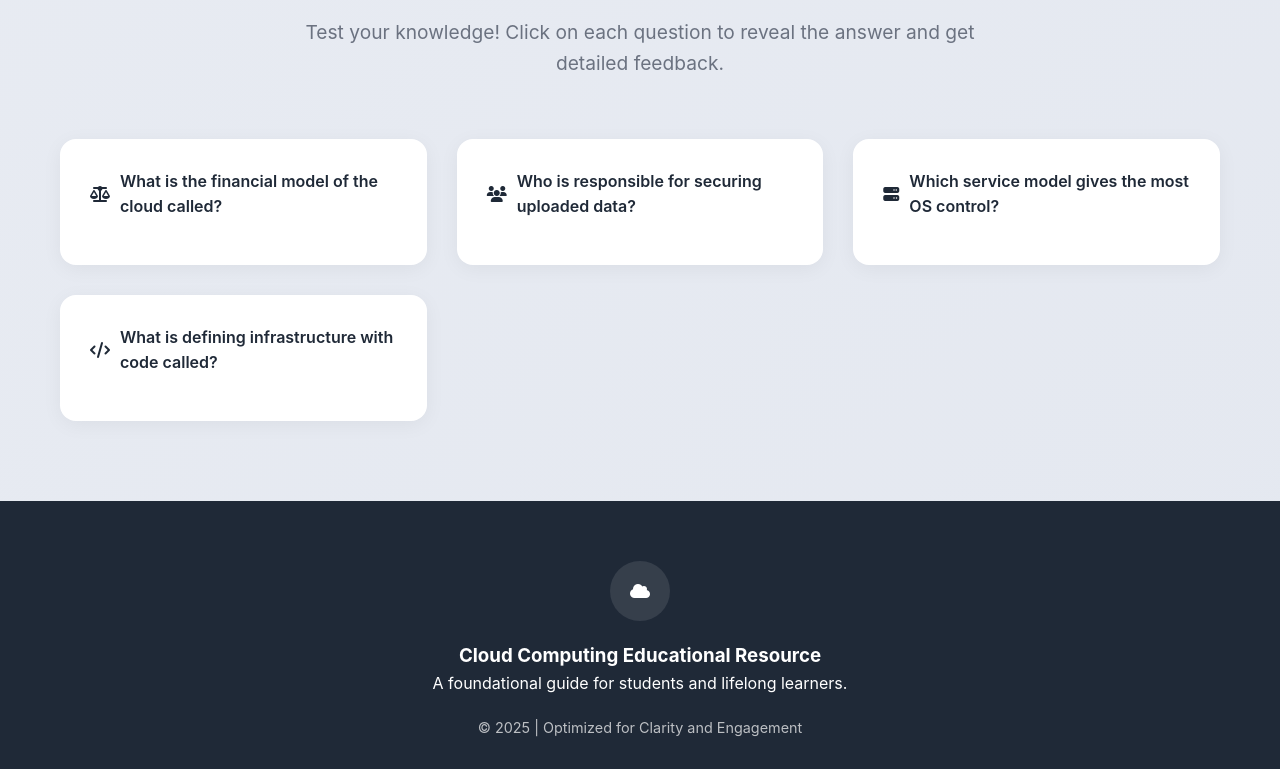
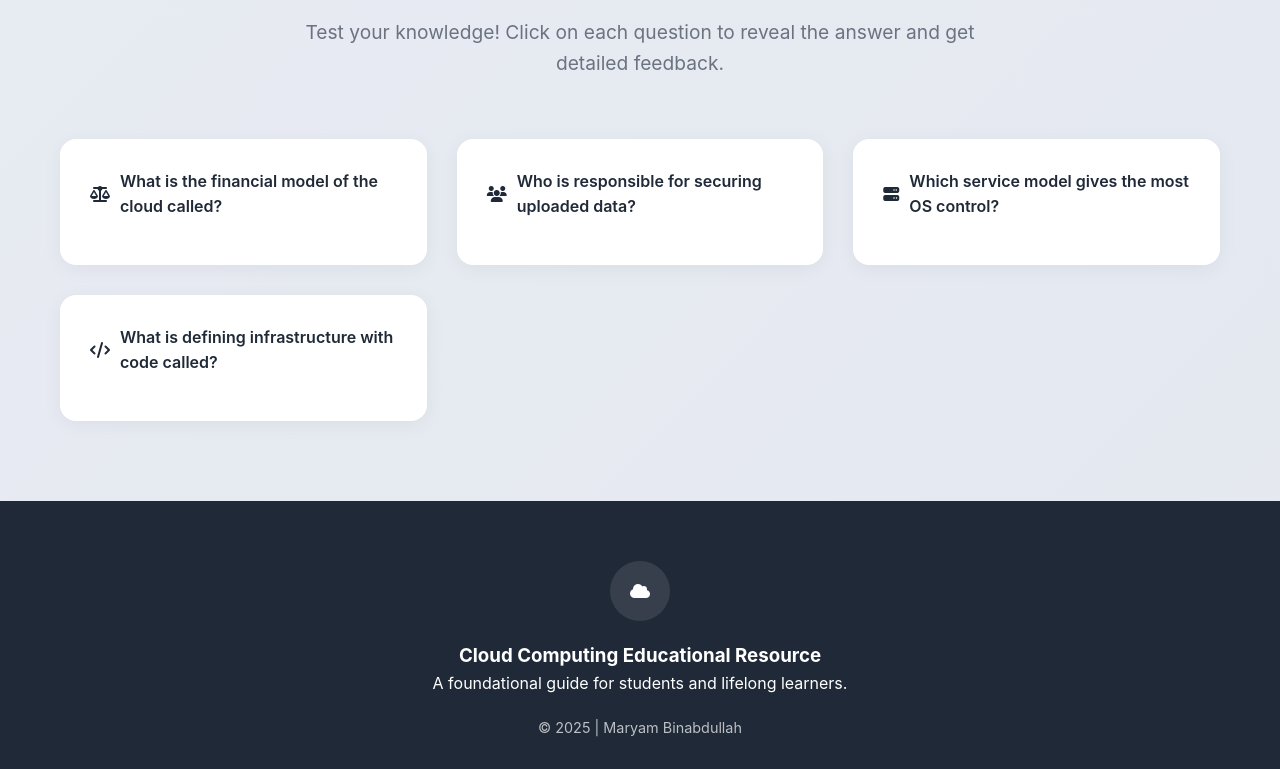
Before and after one commit to MaryamBinabdullah/cloud-computing-guide, a plain HTML site: page index.html in a window 1280 px wide. Shown: the part 8881-9650 px from the top of the page. Drawn offline with nearby package versions, Linux system fonts and the light colour scheme.

Commit message:
added my copyrights poor deepseek he did most of the work

```diff
--- a/index.html
+++ b/index.html
@@ -739,7 +739,7 @@ output "bucket_name" {
                 </div>
                 <h3>Cloud Computing Educational Resource</h3>
                 <p>A foundational guide for students and lifelong learners.</p>
-                <p class="footer-copyright">© 2025 | Optimized for Clarity and Engagement</p>
+                <p class="footer-copyright">© 2025 | Maryam Binabdullah</p>
             </div>
         </div>
     </footer>
--- a/js/translations.js
+++ b/js/translations.js
@@ -73,7 +73,6 @@ const translations = {
     // Footer
     "Cloud Computing Educational Resource": "مورد تعليمي للحوسبة السحابية",
     "A foundational guide for students and lifelong learners.": "دليل أساسي للطلاب والمتعلمين مدى الحياة.",
-    "© 2025 | Optimized for Clarity and Engagement": "© 2025 | محسن للوضوح والمشاركة",
 
     // Interactive Elements
     "Calculate Your Potential Savings": "احسب مدخراتك المحتملة",
```
